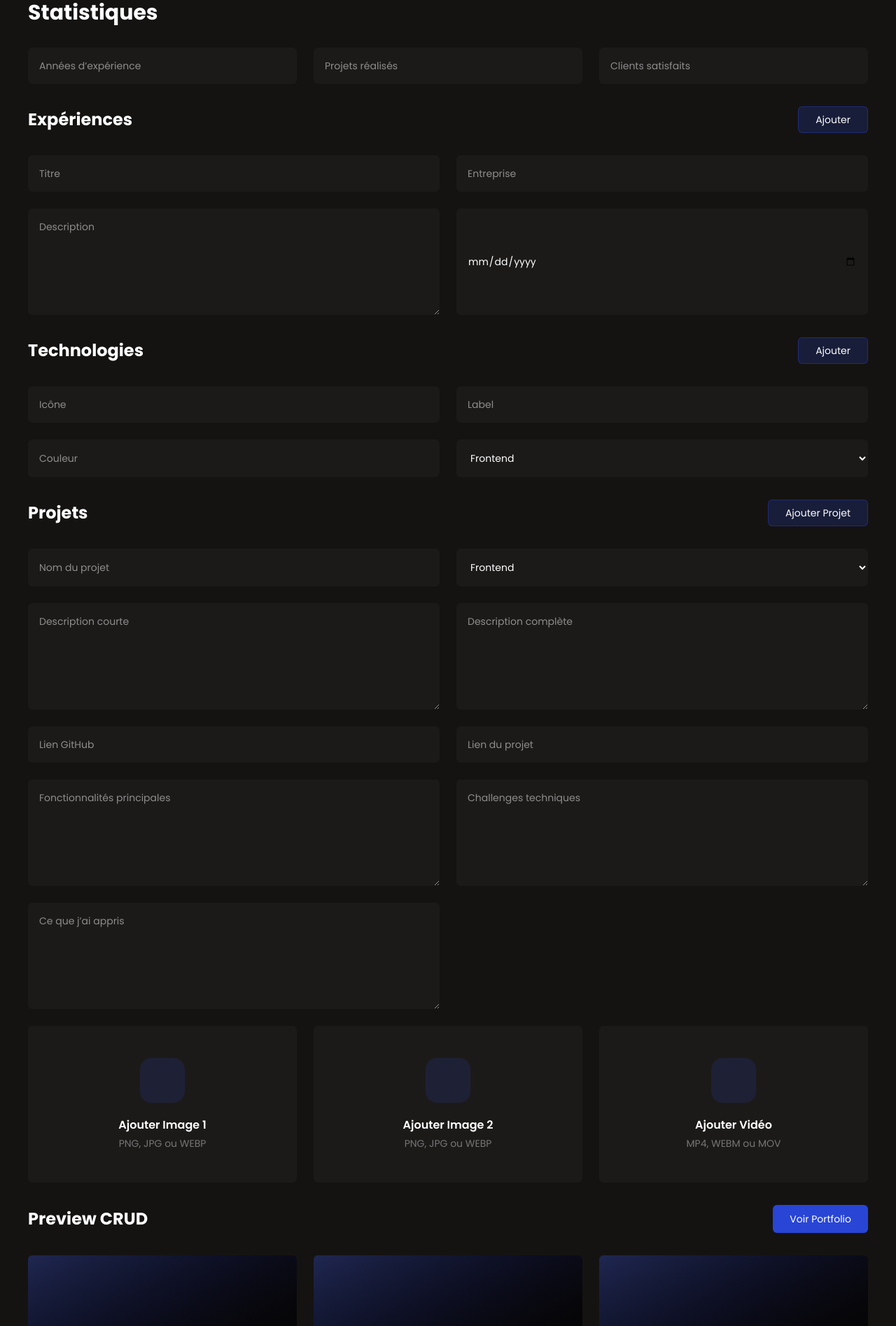
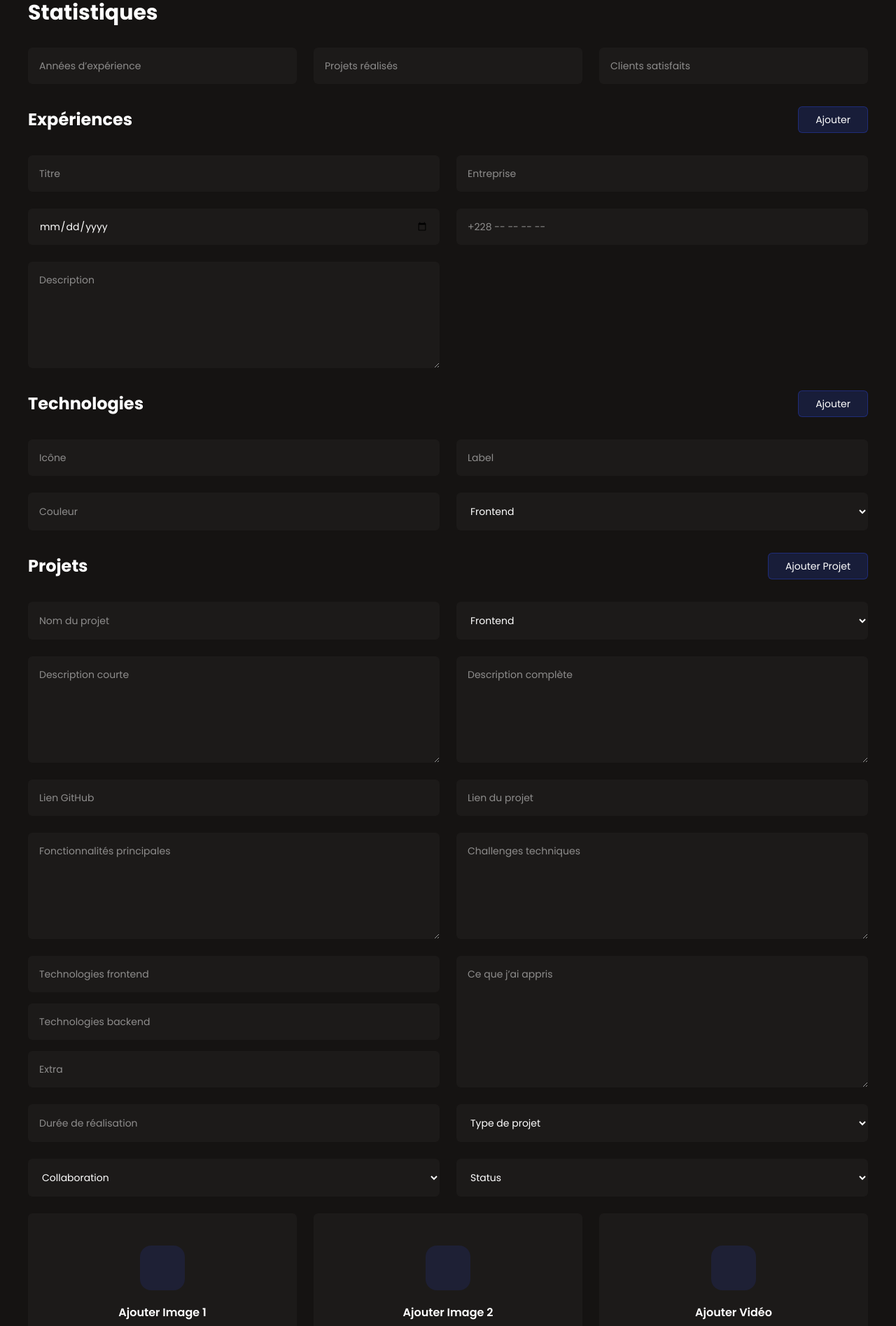
Before and after one commit to dzidulajoel/portfolio-, a Next.js app: page /admin/accueil in a window 1280 px wide. Shown: the part 639-2534 px from the top of the page at 70% size. Built offline with nearby package versions, Linux system fonts and the light colour scheme; some icons are missing.

Commit message:
Fix: - Ajout d'autres input dans les sessions projets, experiences ...

```diff
--- a/app/admin/accueil/page.tsx
+++ b/app/admin/accueil/page.tsx
@@ -109,35 +109,17 @@ const page = () => {
                 {/* EXPERIENCE */}
                 <section className="rounded-md mb-8">
                     <div className="flex justify-between items-center mb-8">
-                        <h3 className="text-2xl font-bold">
-                            Expériences
-                        </h3>
-
-                        <button className="px-6 w-auto py-2 text-sm rounded-md bg-[#2845D6]/20 border border-[#2845D6]/40 hover:bg-[#2845D6]/30 transition-all">
-                            Ajouter
-                        </button>
+                        <h3 className="text-2xl font-bold"> Expériences</h3>
+                        <button className="px-6 w-auto py-2 text-sm rounded-md bg-[#2845D6]/20 border border-[#2845D6]/40 hover:bg-[#2845D6]/30 transition-all">Ajouter</button>
                     </div>
 
                     <div className="grid lg:grid-cols-2 gap-6">
-                        <input
-                            placeholder="Titre"
-                            style={{ backgroundColor: COLORS.black[800] }} className="backdrop-blur-md p-4 rounded-md text-sm outline-none border-none"
-                        />
+                        <input placeholder="Titre" style={{ backgroundColor: COLORS.black[800] }} className="backdrop-blur-md p-4 rounded-md text-sm outline-none border-none" />
+                        <input placeholder="Entreprise" style={{ backgroundColor: COLORS.black[800] }} className="backdrop-blur-md p-4 rounded-md text-sm outline-none border-none" />
+                        <input type="date" style={{ backgroundColor: COLORS.black[800] }} className="backdrop-blur-md p-4 rounded-md text-sm outline-none border-none" />
+                        <input type="tel" name="tel" id="tel" style={{ backgroundColor: COLORS.black[800] }} className="backdrop-blur-md p-4 rounded-md text-sm outline-none border-none" placeholder="+228 -- -- -- --" />
+                        <textarea placeholder="Description" rows={6} style={{ backgroundColor: COLORS.black[800] }} className="backdrop-blur-md p-4 rounded-md text-sm outline-none border-none" />
 
-                        <input
-                            placeholder="Entreprise"
-                            style={{ backgroundColor: COLORS.black[800] }} className="backdrop-blur-md p-4 rounded-md text-sm outline-none border-none"
-                        />
-
-                        <textarea
-                            placeholder="Description"
-                            rows={6} style={{ backgroundColor: COLORS.black[800] }} className="backdrop-blur-md p-4 rounded-md text-sm outline-none border-none"
-                        />
-
-                        <input
-                            type="date"
-                            style={{ backgroundColor: COLORS.black[800] }} className="backdrop-blur-md p-4 rounded-md text-sm outline-none border-none"
-                        />
                     </div>
                 </section>
 
@@ -194,35 +176,41 @@ const page = () => {
                             <option>Fullstack</option>
                         </select>
 
-                        <textarea placeholder="Description courte"
-                            rows={6} style={{ backgroundColor: COLORS.black[800] }} className="backdrop-blur-md p-4 rounded-md text-sm outline-none border-none"
-                        />
+                        <textarea placeholder="Description courte" rows={6} style={{ backgroundColor: COLORS.black[800] }} className="backdrop-blur-md p-4 rounded-md text-sm outline-none border-none"/>
+                        <textarea placeholder="Description complète" rows={6} style={{ backgroundColor: COLORS.black[800] }} className="backdrop-blur-md p-4 rounded-md text-sm outline-none border-none"/>
+                        <input placeholder="Lien GitHub" style={{ backgroundColor: COLORS.black[800] }} className="backdrop-blur-md p-4 rounded-md text-sm outline-none border-none" />
+                        <input placeholder="Lien du projet" style={{ backgroundColor: COLORS.black[800] }} className="backdrop-blur-md p-4 rounded-md text-sm outline-none border-none"/>
 
-                        <textarea placeholder="Description complète"
-                            rows={6} style={{ backgroundColor: COLORS.black[800] }} className="backdrop-blur-md p-4 rounded-md text-sm outline-none border-none"
-                        />
+                        <textarea placeholder="Fonctionnalités principales" rows={6} style={{ backgroundColor: COLORS.black[800] }} className="backdrop-blur-md p-4 rounded-md text-sm outline-none border-none"/>
+                        <textarea placeholder="Challenges techniques" rows={6} style={{ backgroundColor: COLORS.black[800] }} className="backdrop-blur-md p-4 rounded-md text-sm outline-none border-none" />
+                        <div className="w-full flex flex-col gap-4">
+                            <input placeholder="Technologies frontend" style={{ backgroundColor: COLORS.black[800] }} className="backdrop-blur-md p-4 rounded-md text-sm outline-none border-none"/>
+                            <input placeholder="Technologies backend" style={{ backgroundColor: COLORS.black[800] }} className="backdrop-blur-md p-4 rounded-md text-sm outline-none border-none"/>
+                            <input placeholder="Extra" style={{ backgroundColor: COLORS.black[800] }} className="backdrop-blur-md p-4 rounded-md text-sm outline-none border-none"/>
+                        </div>
+                        <textarea placeholder="Ce que j’ai appris" rows={6} style={{ backgroundColor: COLORS.black[800] }} className="backdrop-blur-md p-4 rounded-md text-sm outline-none border-none"/>
+                        <input placeholder="Durée de réalisation" style={{ backgroundColor: COLORS.black[800] }} className="backdrop-blur-md p-4 rounded-md text-sm outline-none border-none"/>
 
-                        <input placeholder="Lien GitHub"
-                            style={{ backgroundColor: COLORS.black[800] }} className="backdrop-blur-md p-4 rounded-md text-sm outline-none border-none"
-                        />
+                        <select style={{ backgroundColor: COLORS.black[800] }} className="backdrop-blur-md p-4 rounded-md text-sm outline-none border-none">
 
-                        <input placeholder="Lien du projet"
-                            style={{ backgroundColor: COLORS.black[800] }} className="backdrop-blur-md p-4 rounded-md text-sm outline-none border-none"
-                        />
+                            <option>Type de projet</option>
+                            <option>Application web</option>
+                            <option>Application mobile</option>
+                            <option>Site Web</option>
+                        </select>
 
-                        <textarea placeholder="Fonctionnalités principales"
-                            rows={6} style={{ backgroundColor: COLORS.black[800] }} className="backdrop-blur-md p-4 rounded-md text-sm outline-none border-none"
-                        />
+                        <select style={{ backgroundColor: COLORS.black[800] }} className="backdrop-blur-md p-4 rounded-md text-sm outline-none border-none">
 
-                        <textarea placeholder="Challenges techniques"
-                            rows={6} style={{ backgroundColor: COLORS.black[800] }} className="backdrop-blur-md p-4 rounded-md text-sm outline-none border-none"
-                        />
+                            <option>Collaboration</option>
+                            <option>Perso</option>
+                            <option>Client</option>
+                        </select>
 
-                        <textarea
-                            placeholder="Ce que j’ai appris"
-                            rows={6} style={{ backgroundColor: COLORS.black[800] }} className="backdrop-blur-md p-4 rounded-md text-sm outline-none border-none"
-                        />
-
+                        <select style={{ backgroundColor: COLORS.black[800] }} className="backdrop-blur-md p-4 rounded-md text-sm outline-none border-none">
+                            <option>Status</option>
+                            <option>En dev</option>
+                            <option>En prod</option>
+                        </select>
 
                     </div>
 
```
